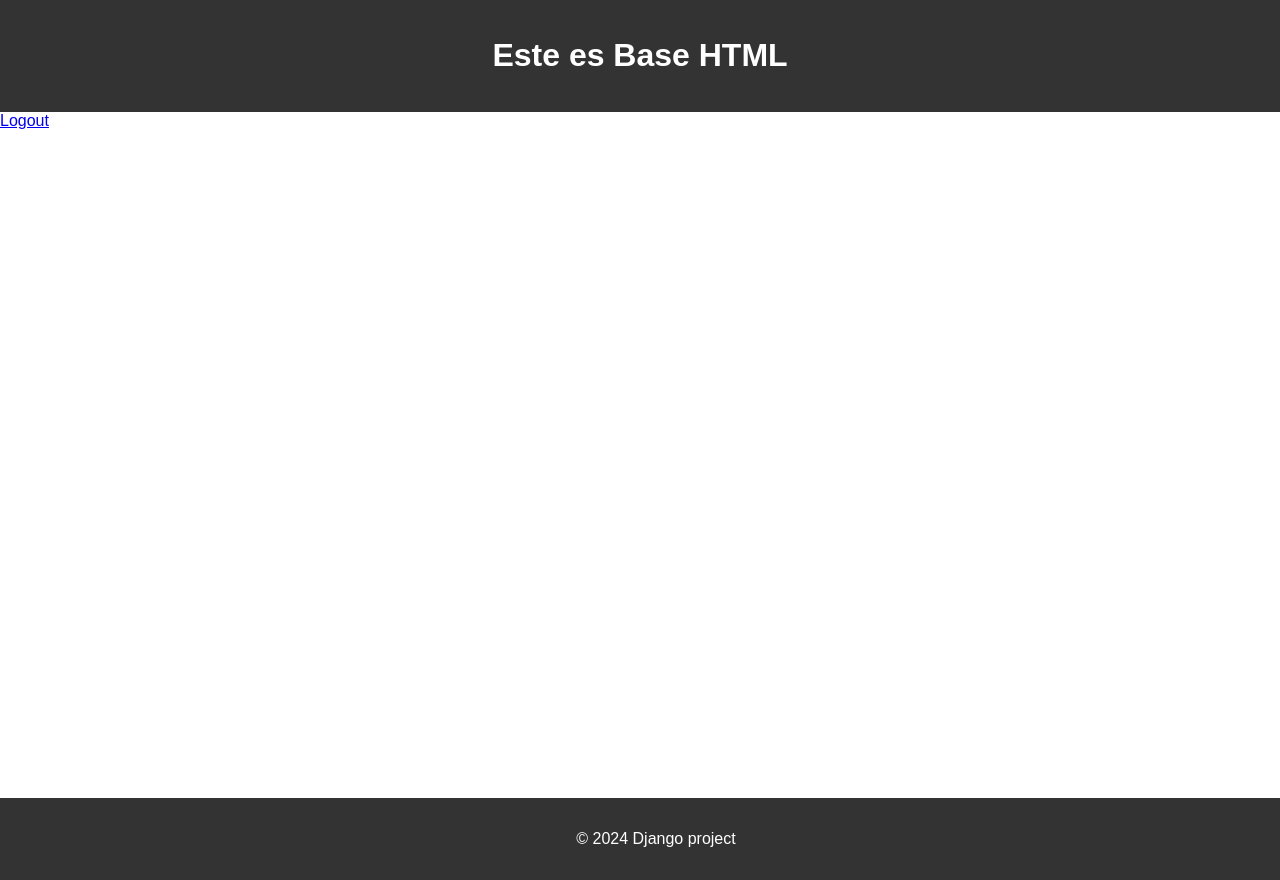
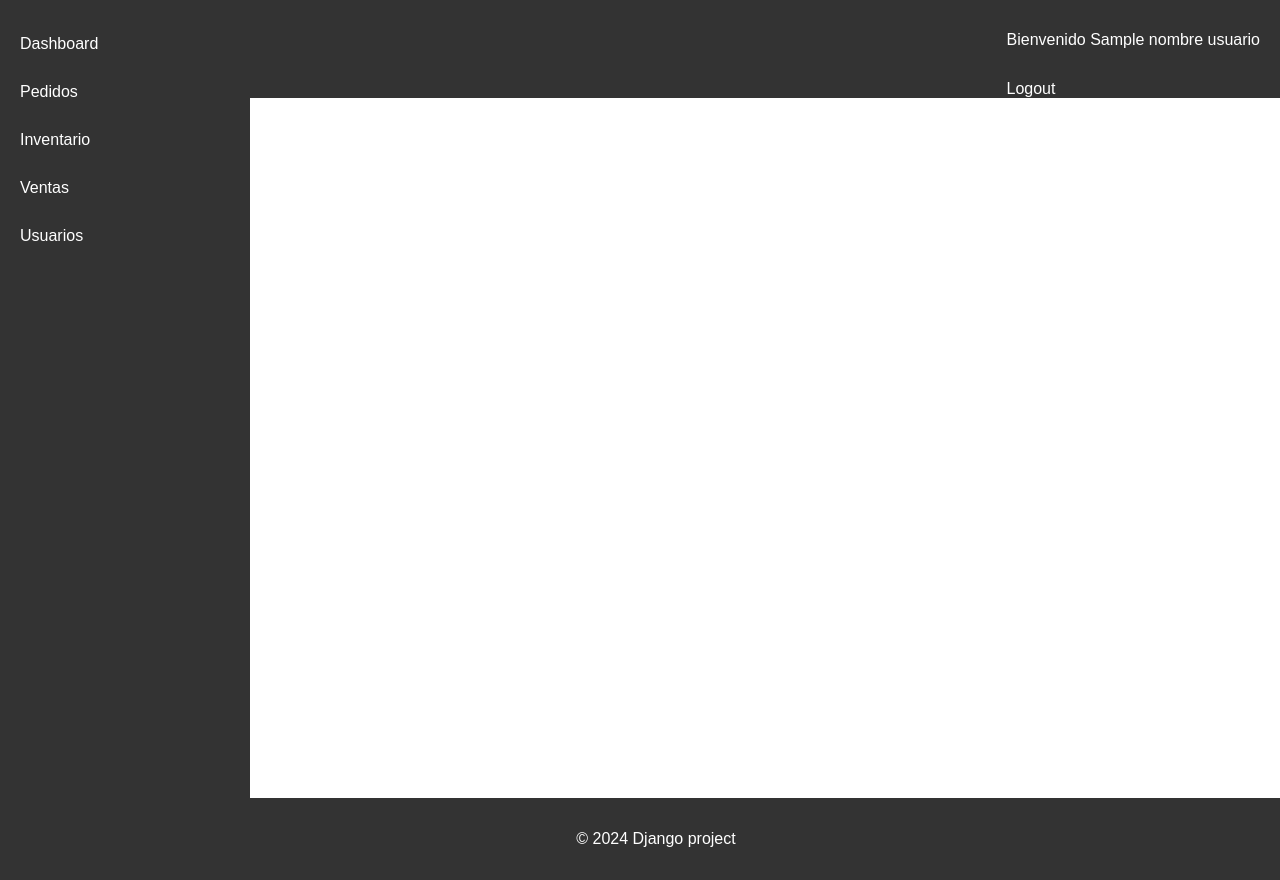
Before and after one commit to DiegoNiS/DATABios, a Django app: template DATABIOS/templates/base.html in a window 1280 px wide; the page is wider, and only the part inside the window is pictured. Run offline with Django 3.2, Linux system fonts and the light colour scheme; the template is opened without the code that fills it: most values are stand-ins (such as "Sample title", 1, 10 or a date in 2020).

Commit message:
prueba de autenticacion

```diff
--- a/DATABIOS/static/css/styles.css
+++ b/DATABIOS/static/css/styles.css
@@ -21,3 +21,62 @@ footer {
     bottom: 0;
     width: 100%;
 }
+
+/* Estilos para la barra de navegación lateral */
+.sidenav {
+    height: 100%;
+    width: 250px;
+    position: fixed;
+    top: 0;
+    left: 0;
+    background-color: #333;
+    padding-top: 20px;
+}
+
+.sidenav a {
+    padding: 15px 20px;
+    text-decoration: none;
+    color: white;
+    display: block;
+}
+
+.sidenav a:hover {
+    background-color: #555;
+}
+
+/* Estilos para la barra de navegación superior */
+.topnav {
+    overflow: hidden;
+    background-color: #333;
+    position: fixed;
+    width: calc(100% - 250px); /* Ajuste para que la topnav no quede debajo del sidenav */
+    left: 250px; /* Alineado con el sidenav */
+    top: 0;
+}
+
+.topnav-right {
+    float: right;
+}
+
+.topnav-right a, .topnav-right p {
+    padding: 15px 20px;
+    text-decoration: none;
+    color: white;
+}
+
+.topnav-right a:hover {
+    background-color: #555;
+}
+/* NO FUNCA*/
+/* Ajuste para el contenido principal */
+.main-content {
+    margin-left: 250px; /* Deja espacio para la sidenav */
+    padding: 20px;
+    padding-top: 60px; /* Deja espacio para la topnav */
+    display: flex;
+    justify-content: center; /* Centrado horizontal */
+    align-items: center;     /* Centrado vertical */
+    width: 100%;
+    height: 100%;
+    color: black;
+}
--- a/DATABIOS/templates/base.html
+++ b/DATABIOS/templates/base.html
@@ -2,23 +2,32 @@
 {% load static %}
 <!DOCTYPE html>
 <html lang="en">
+
 <head>
     <meta charset="UTF-8">
     <meta name="viewport" content="width=device-width, initial-scale=1.0">
     <title>{% block title %}Base HTML{% endblock %}</title>
     <link rel="stylesheet" href="{% static 'css/styles.css' %}">
 </head>
+
 <body>
-    <header>
-        <h1>Este es Base HTML</h1>
-    </header>
-
-    <main>
-        <a href="{% url 'logout' %}">Logout</a>
+    <div class="sidenav">
+        <a href="#dashboard">Dashboard</a>
+        <a href="#pedidos">Pedidos</a>
+        <a href="#inventario">Inventario</a>
+        <a href="#ventas">Ventas</a>
+        <a href="#usuarios">Usuarios</a>
+    </div>
+    <div class="topnav">
+        <div class="topnav-right">
+            <p>Bienvenido {{ nombre_usuario }}</p>
+            <a href="{% url 'logout' %}">Logout</a>
+        </div>
+    </div>
+    <div class="main-content">
         {% block content %}
-        <!-- Content from other templates will be inserted here -->
         {% endblock %}
-    </main>
+    </div>
 
     <footer>
         <p>&copy; 2024 Django project</p>
@@ -26,4 +35,5 @@
 
     <script src="{% static 'js/scripts.js' %}"></script>
 </body>
+
 </html>
```
Also changed, not shown: DATABIOS/Usuario/views.py (+14 -9 lines), DATABIOS/templates/home.html (added, +13 -0 lines), DATABIOS/templates/usuarios.html (added).
